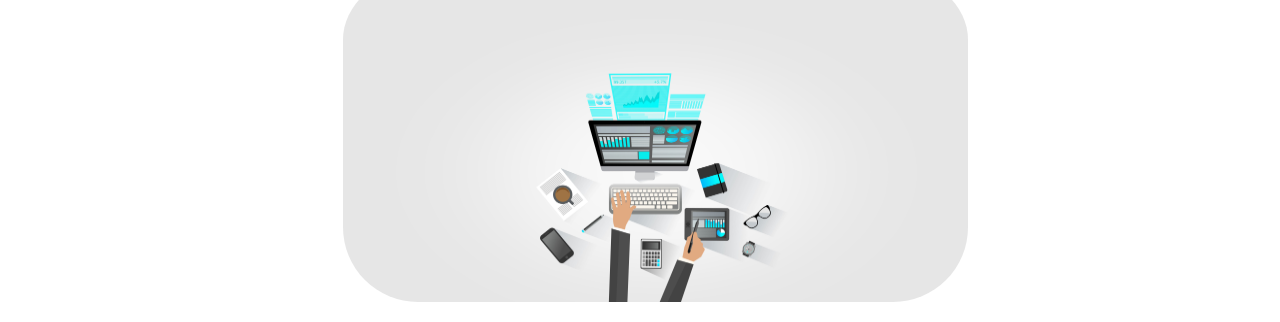
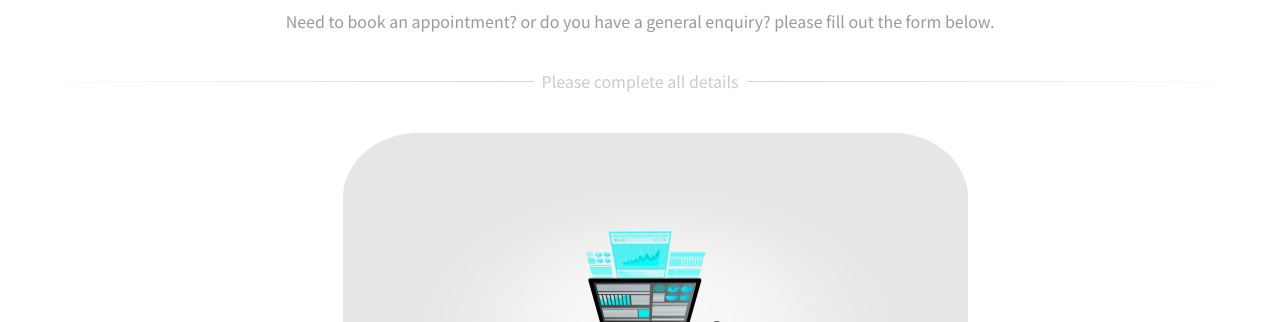
Before and after one commit to Code-Institute-Submissions/DentalCare, a plain HTML site: page contact.html in a window 1280 px wide. Shown: the part 134-456 px from the top of the page. Drawn offline with nearby package versions, Linux system fonts and the light colour scheme.

Commit message:
moved header on contact page to top

```diff
--- a/assets/css/style.css
+++ b/assets/css/style.css
@@ -197,6 +197,10 @@ h6.general-sub {
 margin-right: 30px;
 }
 
+div.container.contact {
+margin-bottom: 20px;
+}
+
 /*-------------------- Hover.css ---*/
 
 a.hvr-sweep-to-right:hover {
@@ -308,6 +312,11 @@ div.contact-image {
   display: block;
   margin-left: auto;
   margin-right: auto;
+}
+
+div.container.contact-image {
+margin-top: 0px;
+margin-bottom: 80px;
 }
 
 /*-------------------- Forms ---*/
--- a/contact.html
+++ b/contact.html
@@ -85,10 +85,7 @@
         </div>
       </nav>
     <section>
-    <div class="container contact-image">
-    <img src="assets/images/contact.jpg" alt="Contact Us" class="contact-image">
-    </div>
-    <div class="col-12 page-header">
+     <div class="col-12 page-header">
         <h2>
           <i class="fas fa-phone" aria-hidden="true"></i><span>Contact Us</span>
         </h2>
@@ -96,9 +93,13 @@
           Need to book an appointment? or do you have a general enquiry? please fill out the form below.
         </p>
       </div>
-      <div class="container">
+      <div class="container contact">
         <hr class="hr-text" data-content="Please complete all details">
         </div>
+    <div class="container contact-image">
+    <img src="assets/images/contact.jpg" alt="Contact Us" class="contact-image">
+    </div>
+
          <div class="container contact">
       <form class="contact" >
       <div class="form-group row">
```
